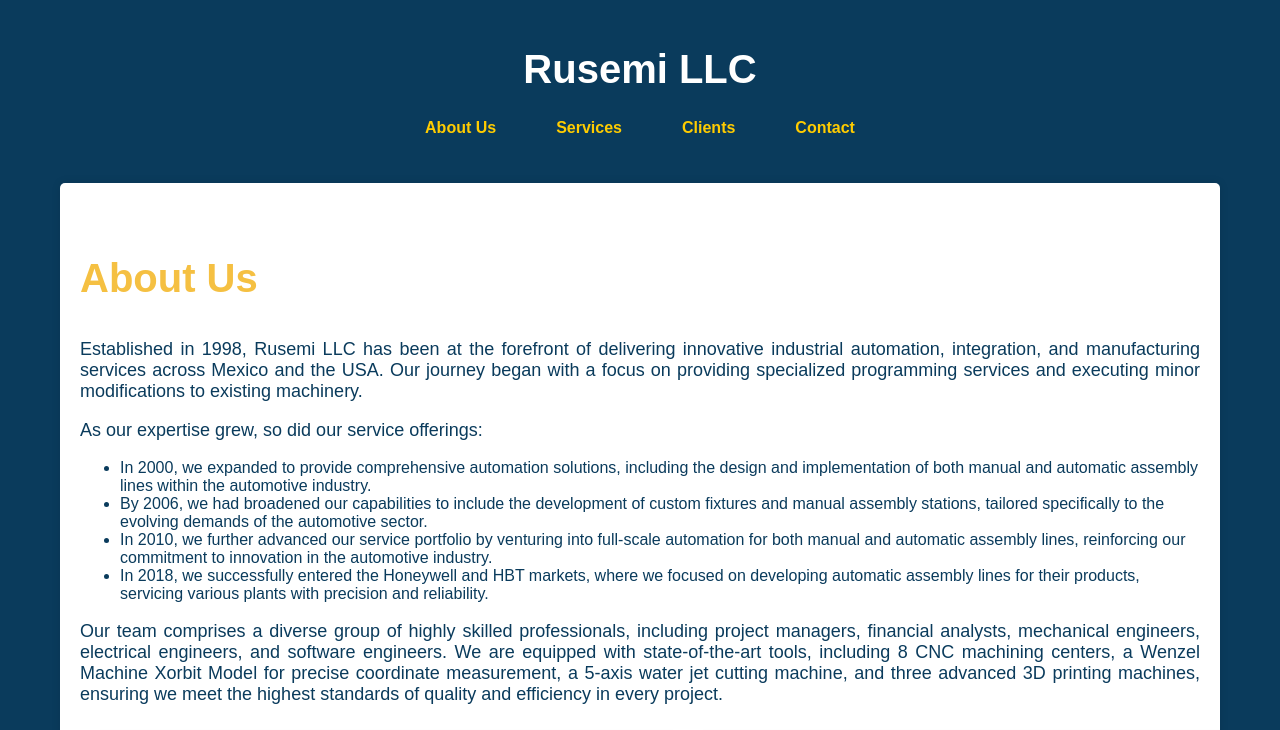
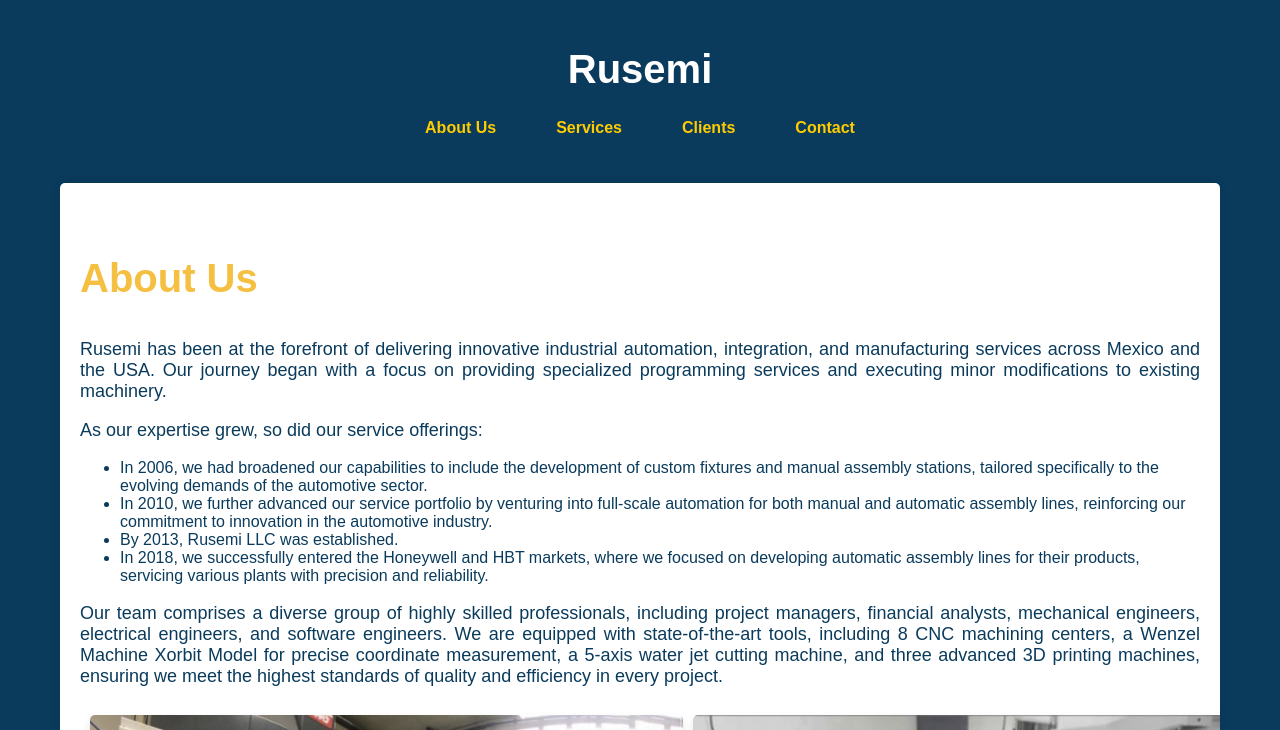
Before and after one commit to rusemi/LLC, a plain HTML site: page index.html in a window 1280 px wide. Shown: the top 730 px of the page. Drawn offline with Linux system fonts and the light colour scheme.

Commit message:
Update index.html

```diff
--- a/index.html
+++ b/index.html
@@ -3,12 +3,12 @@
 <head>
     <meta charset="UTF-8">
     <meta name="viewport" content="width=device-width, initial-scale=1.0">
-    <title>Rusemi LLC</title>
+    <title>Rusemi</title>
     <link rel="stylesheet" href="styles.css">
 </head>
 <body>
     <header>
-        <h1>Rusemi LLC</h1>
+        <h1>Rusemi</h1>
         <nav>
             <ul>
                 <li><a href="#about">About Us</a></li>
@@ -21,12 +21,12 @@
 
 <section id="about">
     <h2>About Us</h2>
-    <p>Established in 1998, Rusemi LLC has been at the forefront of delivering innovative industrial automation, integration, and manufacturing services across Mexico and the USA. Our journey began with a focus on providing specialized programming services and executing minor modifications to existing machinery.</p>
+    <p>Rusemi has been at the forefront of delivering innovative industrial automation, integration, and manufacturing services across Mexico and the USA. Our journey began with a focus on providing specialized programming services and executing minor modifications to existing machinery.</p>
     <p>As our expertise grew, so did our service offerings:</p>
     <ul>
-        <li>In 2000, we expanded to provide comprehensive automation solutions, including the design and implementation of both manual and automatic assembly lines within the automotive industry.</li>
-        <li>By 2006, we had broadened our capabilities to include the development of custom fixtures and manual assembly stations, tailored specifically to the evolving demands of the automotive sector.</li>
+        <li>In 2006, we had broadened our capabilities to include the development of custom fixtures and manual assembly stations, tailored specifically to the evolving demands of the automotive sector.</li>
         <li>In 2010, we further advanced our service portfolio by venturing into full-scale automation for both manual and automatic assembly lines, reinforcing our commitment to innovation in the automotive industry.</li>
+        <li>By 2013, Rusemi LLC was established.</li>
         <li>In 2018, we successfully entered the Honeywell and HBT markets, where we focused on developing automatic assembly lines for their products, servicing various plants with precision and reliability.</li>
     </ul>
     <p>Our team comprises a diverse group of highly skilled professionals, including project managers, financial analysts, mechanical engineers, electrical engineers, and software engineers. We are equipped with state-of-the-art tools, including 8 CNC machining centers, a Wenzel Machine Xorbit Model for precise coordinate measurement, a 5-axis water jet cutting machine, and three advanced 3D printing machines, ensuring we meet the highest standards of quality and efficiency in every project.</p>
@@ -106,7 +106,7 @@
     </section>
 
     <footer>
-        <p>&copy; 2024 Rusemi LLC. All rights reserved.</p>
+        <p>&copy; 2024 Rusemi. All rights reserved.</p>
     </footer>
 </body>
 </html>
```
